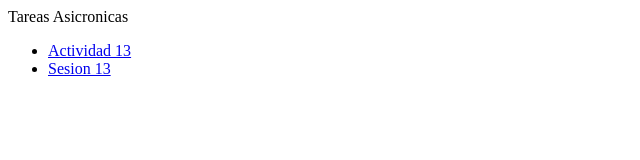
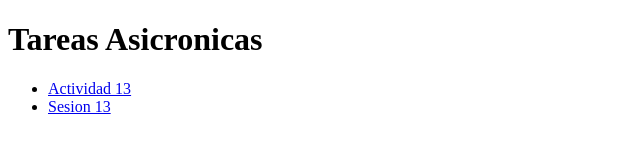
Before and after one commit to nonphoenix/ProyectoS18, a plain HTML site: page index.html in a window 1280 px wide. Shown: the whole page, without its empty margins (0-640 px from the left). Drawn offline with Linux system fonts and the light colour scheme.

Commit message:
Update index.html

```diff
--- a/index.html
+++ b/index.html
@@ -7,7 +7,8 @@
   <title>T</title>
 </head>
 <body>
-  <header>Tareas Asicronicas</header>
+  <header>
+    <h1>Tareas Asicronicas</h1></header>
   <main>
     <section>
       <ul>
```
